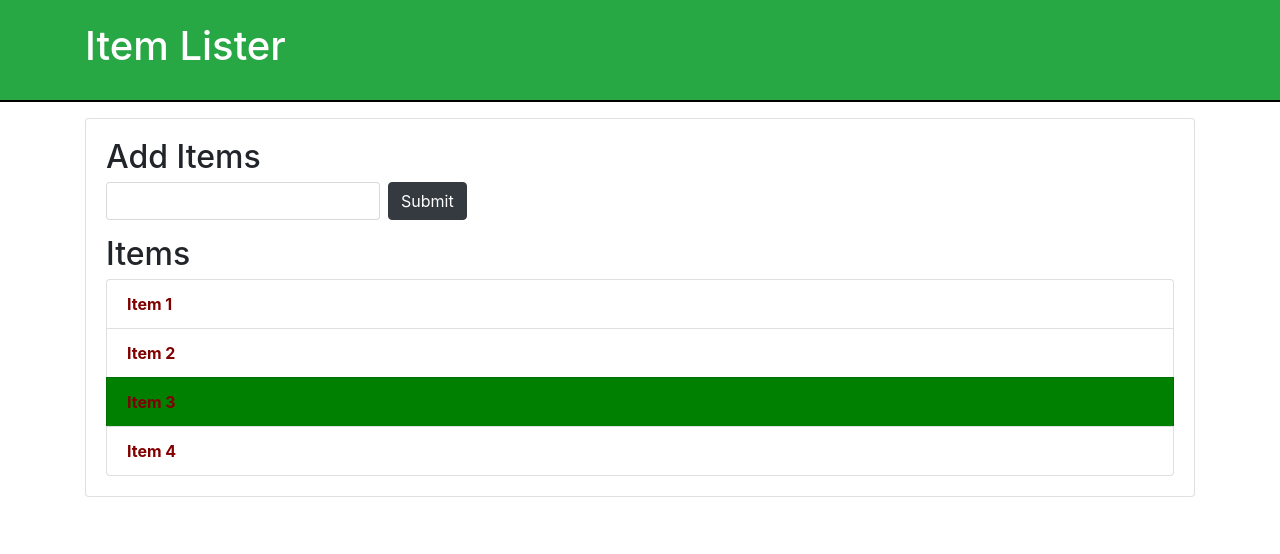
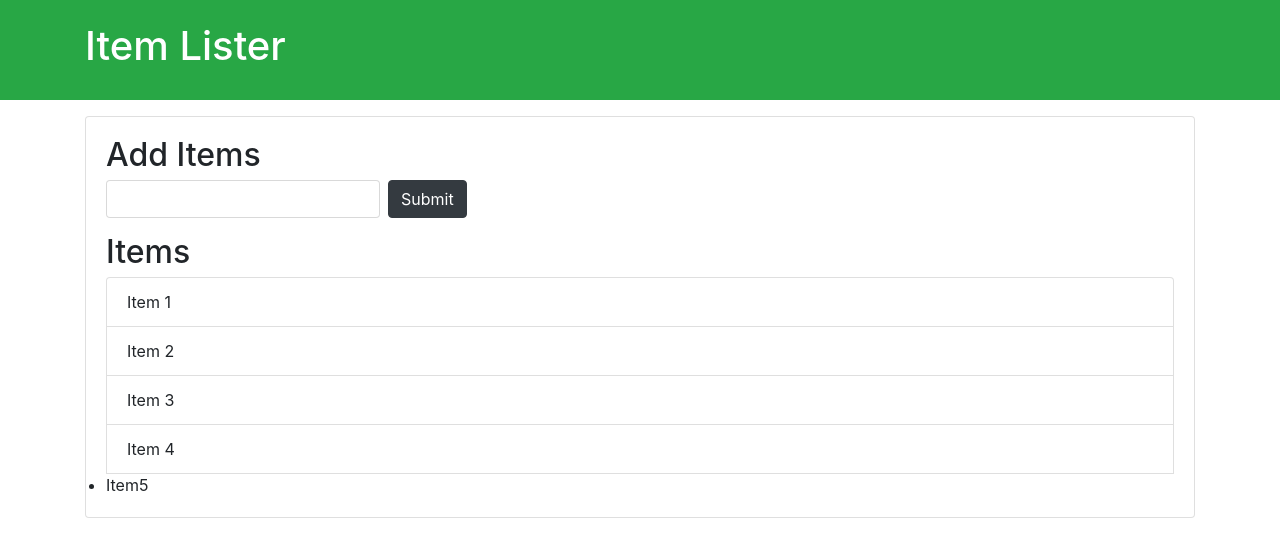
Before and after one commit to sushilkumar666/sushil-web-development, a plain HTML site: page index.html in a window 1280 px wide. Drawn offline with nearby package versions, Linux system fonts and the light colour scheme.

Commit message:
assignment5

```diff
--- a/index.html
+++ b/index.html
@@ -26,18 +26,34 @@
       <li class="list-group-item">Item 2</li>
       <li class="list-group-item">Item 3</li>
       <li class="list-group-item">Item 4</li>
+      <li class="list5">Item5</li>
     </ul>
    </div>
   </div>
 <script>
+    let item = document.getElementsByClassName('list-group-item');
+    let allItem = document.getElementsByTagName('li');
+    console.log(allItem);
+    let list5 = document.getElementsByClassName('list5');
+    // this doesn't works
+    list5.innerText = "sushil sharma";
+
+     // this also doesn't works
+    allItem[5].innerText = "sushil sharma"
+
+
+
+
+
+
     document.title = 'myNewTitle';
     var itemLister = document.getElementById("main-header")
     // console.log(itemLister);
     itemLister.style.borderBottom = "2px solid black";
-    var item = document.getElementsByClassName('list-group-item');
-    console.log(item);
+
+    // console.log(item);
     var even = document.querySelectorAll('.list-group-item:nth-child(even)');
-    console.log(even);
+    // console.log(even);
     // var odd = document.querySelectorAll('#items:nth-Child(odd)');
     item[0].style.fontWeight = 'bold';
     // item[1].style.color = 'green';
```
